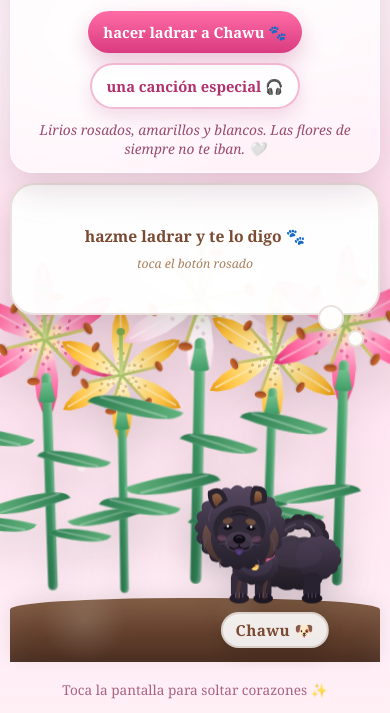
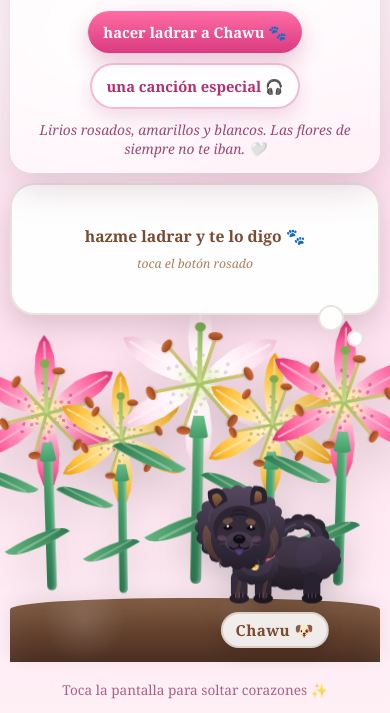
Before and after one commit to Juan080305/MotivacionVale-, a plain HTML site: page index.html in a window 390 px wide. Shown: the part 131-844 px from the top of the page. Drawn offline with Linux system fonts and the light colour scheme.

Commit message:
Mensaje corregido y ampliado, tallos mas cortos

```diff
--- a/index.html
+++ b/index.html
@@ -173,12 +173,12 @@
     .flowers{
       position:relative;
       width:100%;
-      height:min(40vh, 360px);
+      height:min(36vh, 320px);
       display:flex;
       align-items:flex-end;
       justify-content:center;
-      gap:1.2vw;
-      padding:0 4vw 56px;
+      gap:1vw;
+      padding:0 5vw 52px;
       z-index:2;
     }
 
@@ -189,7 +189,7 @@
       --throat:#ffe9a8; --speck: rgba(190, 26, 90, .5);
       position:relative;
       width:92px;
-      height:340px;
+      height:270px;
       transform-origin:bottom center;
       animation:sway 5.4s ease-in-out infinite;
       filter: drop-shadow(0 18px 18px rgba(0,0,0,.12));
@@ -217,7 +217,7 @@
       bottom:26px;
       left:50%;
       width:9px;
-      height:205px;
+      height:138px;
       transform:translateX(-50%);
       background:linear-gradient(180deg, #5cb87d, var(--leaf1) 40%, var(--leaf3));
       border-radius:12px;
@@ -226,8 +226,8 @@
 
     .leaf{
       position:absolute;
-      width:78px;
-      height:19px;
+      width:62px;
+      height:17px;
       background:linear-gradient(90deg, var(--leaf3), var(--leaf2));
       border-radius:100% 0 100% 0;
       box-shadow: inset 0 0 0 1px rgba(255,255,255,.14);
@@ -241,9 +241,8 @@
       transform:translateY(-50%) rotate(-3deg);
       border-radius:2px;
     }
-    .leaf.l1{ right:42px; bottom:150px; transform:rotate(19deg); transform-origin:right center;}
-    .leaf.l2{ left:42px;  bottom:112px; transform:rotate(-19deg) scaleX(-1); transform-origin:left center;}
-    .leaf.l3{ right:42px; bottom:72px; width:66px; height:17px; transform:rotate(16deg); transform-origin:right center;}
+    .leaf.l1{ right:42px; bottom:106px; transform:rotate(31deg); transform-origin:right center;}
+    .leaf.l2{ left:42px;  bottom:80px; transform:rotate(-31deg) scaleX(-1); transform-origin:left center;}
 
     .bloom{
       position:absolute;
@@ -351,7 +350,7 @@
     }
     .bud{
       position:absolute;
-      left:50%; top:118px;
+      left:50%; top:104px;
       width:22px;height:19px;
       transform:translateX(-50%);
       background:linear-gradient(180deg, #6ec08c, #3f9d67);
@@ -512,18 +511,18 @@
       .ground{ height:64px; }
       .flowers{
         gap:0;
-        height:min(34vh, 300px);
+        height:min(30vh, 260px);
         padding:0 0 44px;
         justify-content:space-evenly;
       }
-      .lily{ --scale:.62; width:52px; }
+      .lily{ --scale:.6; width:56px; }
       .dog-wrap{ right:3vw; width:48vw; max-width:206px; bottom:42px; }
       .name-tag{ bottom:-28px; padding:6px 13px; }
       .tap{ font-size:.85rem; }
     }
 
     @media (max-width: 720px) and (max-height: 700px){
-      .flowers{ height:min(30vh, 230px); }
+      .flowers{ height:min(26vh, 210px); }
       .thought{ min-height:118px; }
       .scene{ min-height:180px; }
     }
@@ -564,31 +563,31 @@
           <div class="bloom"><div class="petal o1"></div><div class="petal o2"></div><div class="petal o3"></div><div class="petal i1"></div><div class="petal i2"></div><div class="petal i3"></div><div class="heart-center"></div><div class="stamen a1"></div><div class="stamen a2"></div><div class="stamen a3"></div><div class="stamen a4"></div><div class="stamen a5"></div><div class="stamen a6"></div><div class="pistil"></div></div>
           <div class="bud"></div>
           <div class="stem"></div>
-          <div class="leaf l1"></div><div class="leaf l2"></div><div class="leaf l3"></div>
+          <div class="leaf l1"></div><div class="leaf l2"></div>
         </div>
         <div class="lily amarillo" style="--scale:.92;">
           <div class="bloom"><div class="petal o1"></div><div class="petal o2"></div><div class="petal o3"></div><div class="petal i1"></div><div class="petal i2"></div><div class="petal i3"></div><div class="heart-center"></div><div class="stamen a1"></div><div class="stamen a2"></div><div class="stamen a3"></div><div class="stamen a4"></div><div class="stamen a5"></div><div class="stamen a6"></div><div class="pistil"></div></div>
           <div class="bud"></div>
           <div class="stem"></div>
-          <div class="leaf l1"></div><div class="leaf l2"></div><div class="leaf l3"></div>
+          <div class="leaf l1"></div><div class="leaf l2"></div>
         </div>
         <div class="lily blanco" style="--scale:1.2;">
           <div class="bloom"><div class="petal o1"></div><div class="petal o2"></div><div class="petal o3"></div><div class="petal i1"></div><div class="petal i2"></div><div class="petal i3"></div><div class="heart-center"></div><div class="stamen a1"></div><div class="stamen a2"></div><div class="stamen a3"></div><div class="stamen a4"></div><div class="stamen a5"></div><div class="stamen a6"></div><div class="pistil"></div></div>
           <div class="bud"></div>
           <div class="stem"></div>
-          <div class="leaf l1"></div><div class="leaf l2"></div><div class="leaf l3"></div>
+          <div class="leaf l1"></div><div class="leaf l2"></div>
         </div>
         <div class="lily amarillo" style="--scale:.98;">
           <div class="bloom"><div class="petal o1"></div><div class="petal o2"></div><div class="petal o3"></div><div class="petal i1"></div><div class="petal i2"></div><div class="petal i3"></div><div class="heart-center"></div><div class="stamen a1"></div><div class="stamen a2"></div><div class="stamen a3"></div><div class="stamen a4"></div><div class="stamen a5"></div><div class="stamen a6"></div><div class="pistil"></div></div>
           <div class="bud"></div>
           <div class="stem"></div>
-          <div class="leaf l1"></div><div class="leaf l2"></div><div class="leaf l3"></div>
+          <div class="leaf l1"></div><div class="leaf l2"></div>
         </div>
         <div class="lily rosa" style="--scale:1.1;">
           <div class="bloom"><div class="petal o1"></div><div class="petal o2"></div><div class="petal o3"></div><div class="petal i1"></div><div class="petal i2"></div><div class="petal i3"></div><div class="heart-center"></div><div class="stamen a1"></div><div class="stamen a2"></div><div class="stamen a3"></div><div class="stamen a4"></div><div class="stamen a5"></div><div class="stamen a6"></div><div class="pistil"></div></div>
           <div class="bud"></div>
           <div class="stem"></div>
-          <div class="leaf l1"></div><div class="leaf l2"></div><div class="leaf l3"></div>
+          <div class="leaf l1"></div><div class="leaf l2"></div>
         </div>
       </div>
 
@@ -745,14 +744,19 @@
     const lineas = [
       "Feliz cumpleaños, Valen 🎂🤍",
       "18 vueltas al sol. Hoy se cierra una etapa y empieza otra que va a estar increíble ✨",
+      "Espero que este año nuevo de vida te traiga todo lo bonito que te mereces, porque eres una persona con un crecimiento muy lindo 🌱",
       "Te amo. Y te lo digo en serio: eres la persona que me devolvió las ganas de ser feliz y de volver a creer en el amor 💗",
       "Me haces sonreír todos los días, y cuando ando mal siempre resulta que ahí estás 🥺",
-      "Incluso cuando el que la toma mal soy yo, tú te sigues preocupando por mí. Eso no se me olvida 🤍",
-      "Estoy muy orgulloso de ti. Quiero quedarme mucho tiempo a tu lado para verte crecer y convertirte en la mujer increíble que ya estás siendo 🌷",
+      "Incluso cuando ando mal o me equivoco, tú te sigues preocupando por mí, aun cuando estamos peleados. Y eso no se me olvida 🤍",
+      "Estoy muy orgulloso de ti. Quiero quedarme mucho tiempo a tu lado para verte crecer y potenciar la mujer increíble que ya eres 🌷",
+      "Nunca pierdas esa forma tan bonita que tienes de ser ✨",
       "Conocerte ha sido, sin exagerar, lo mejor de mi año. Gracias por todo lo que has hecho por mí 🙏",
+      "Gracias por los momentos que hemos compartido, incluso los pequeños; para mí han tenido mucho valor. Ojalá pueda seguir conociendo muchas versiones bonitas de ti y creando recuerdos contigo 📸",
+      "Sé que no siempre somos iguales ni pensamos de la misma manera, pero hay algo que tengo muy claro: eres una persona muy buena, y me siento agradecido de haberte conocido y de que formes parte de mi vida. Te amo mucho, preciosa 💗",
       "Y bueno... ya eres legal, ya no me puedes denunciar 😂",
       "Hoy no te toca hacer nada más que disfrutar. Que tengas un día precioso 🎈",
-      "No sé si cuando leas esto ya estemos juntos, pero aquí estoy yo. Quiero hacerte la persona más feliz del mundo mundial 💘"
+      "Mientras estés leyendo esto, lo único que quiero decirte es que te mereces ser la persona más feliz del mundo mundial 💘",
+      "Feliz cumpleaños, preciosa. Espero que hoy pueda aportarte aunque sea un poquito de toda la felicidad que quiero que tengas a lo largo de toda tu vida 🎂"
     ];
     const btn = document.getElementById('barkBtn');
     const dogWrap = document.getElementById('dogWrap');
```
Also changed, not shown: preview.png (added).
